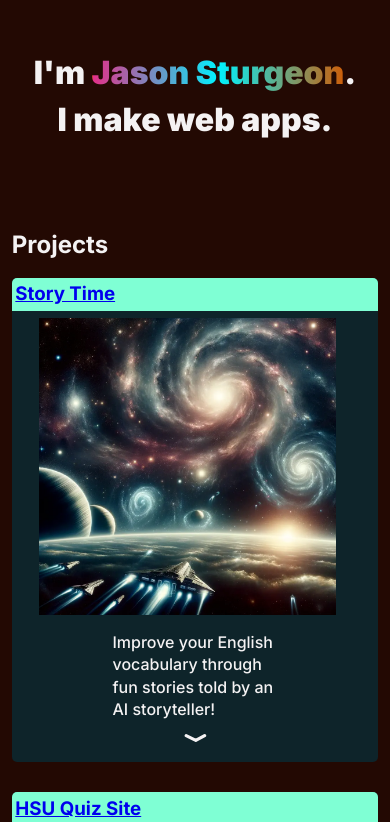
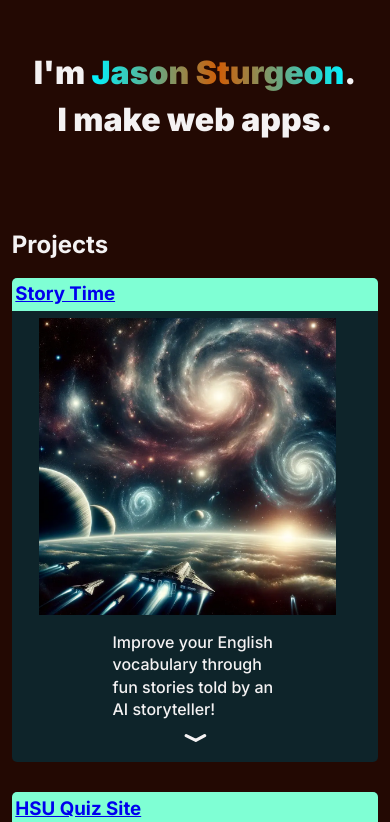
Before and after one commit to Akakemushi/Portfolio, an Eleventy site: page index.njk in a window 390 px wide. Shown: the part 278-1100 px from the top of the page. Built offline with nearby package versions, Linux system fonts and the light colour scheme; Eleventy itself is replaced by a stand-in of ours; files that its build step writes are made by us from their sources.

Commit message:
small color changes

```diff
--- a/bundle.css
+++ b/bundle.css
@@ -128,7 +128,7 @@ h2 {
 }
 
 .colorful-text {
-  background: linear-gradient(to right, #e33089, #00f2fe, rgb(207, 93, 7), #e33089);
+  background: linear-gradient(to right, #00f2fe, rgb(207, 93, 7), #00f2fe);
   background-size: 200%;
   -webkit-background-clip: text;
   background-clip: text;
@@ -292,7 +292,7 @@ h2 {
   }
 
   .colorful-text {
-    background: linear-gradient(to right, #e33089, #00f2fe, rgb(207, 93, 7));
+    background: linear-gradient(to right, #00f2fe, rgb(207, 93, 7), #00f2fe);
     -webkit-background-clip: text;
     background-clip: text;
     color: transparent;
```
Also changed, not shown: 1 other file.
